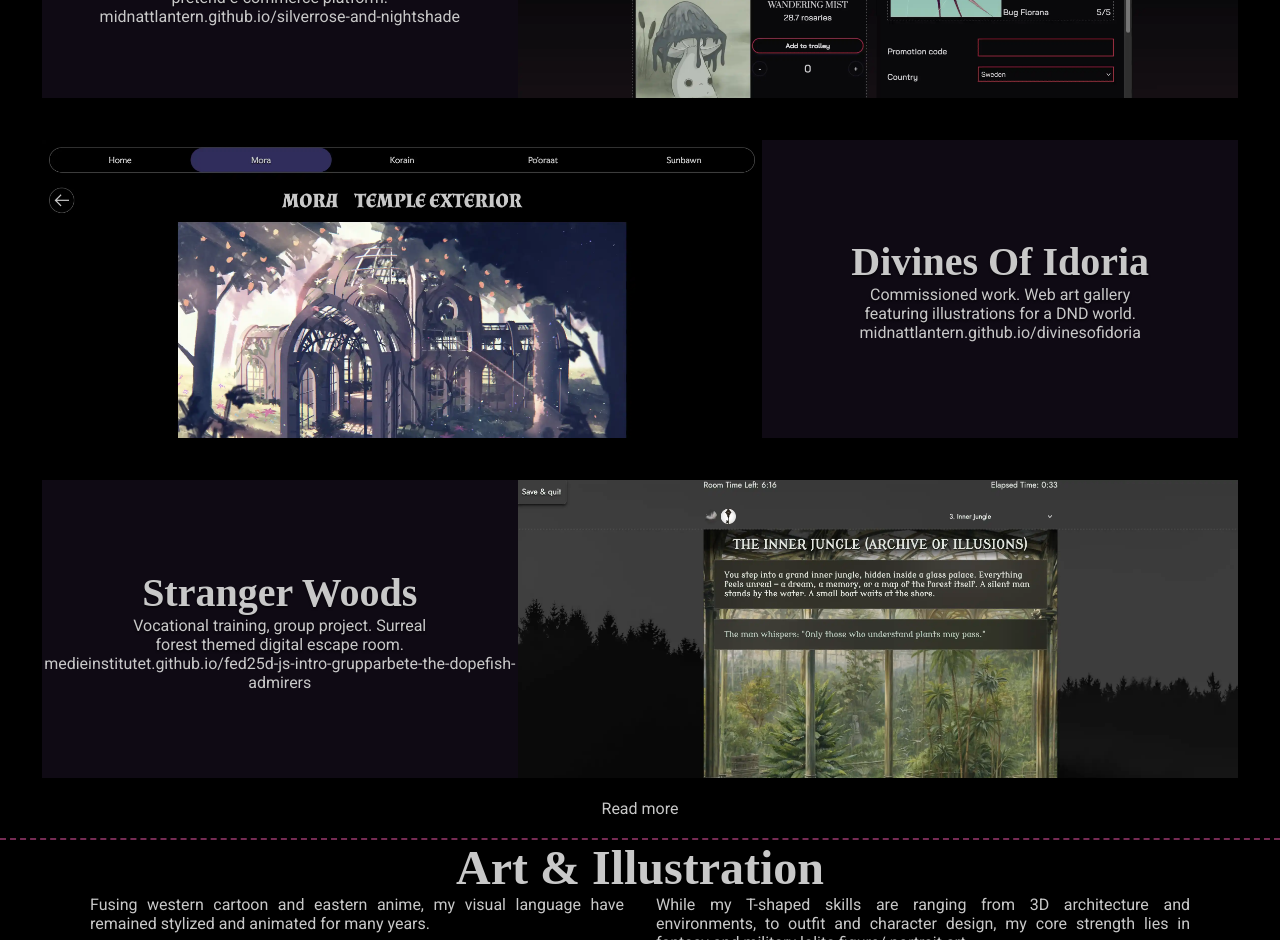
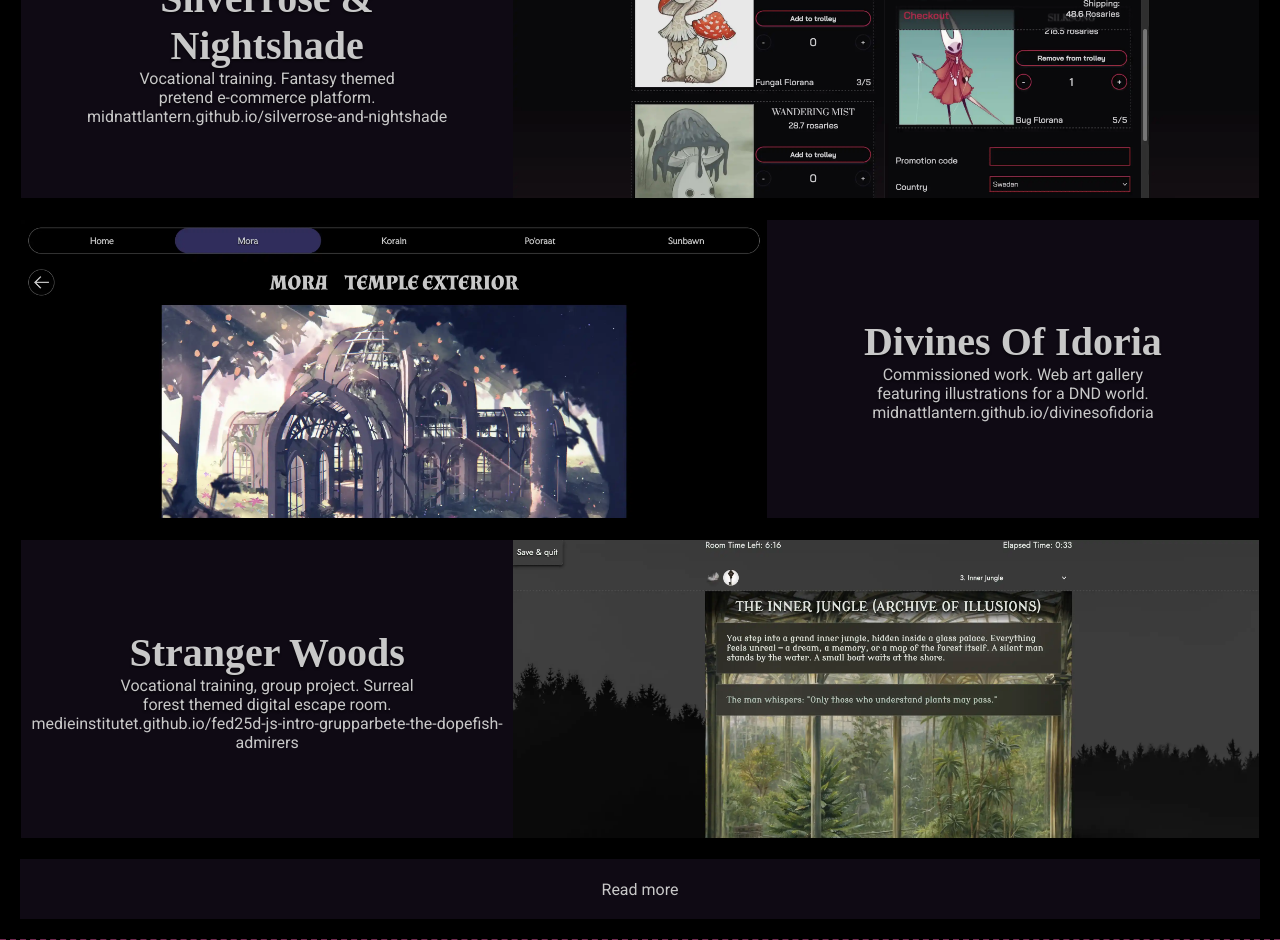
Before and after one commit to MidnattLantern/portfolio, a React (Vite) app: page / in a window 1280 px wide. Shown: the part 1860-2800 px from the top of the page. Built offline with nearby package versions, Linux system fonts and the light colour scheme; a web font is replaced by a local one.

Commit message:
(layout): Adjust the layout of some elements

```diff
--- a/src/App.scss
+++ b/src/App.scss
@@ -88,7 +88,8 @@ header {
         height: 100%;
 
         .midnatt-lanern-logo {
-            height: 60%;
+            width: 60px;
+            aspect-ratio: 1/1;
             fill: var(--color-body);
         }
 
--- a/src/components/web-projects/WebProjects.scss
+++ b/src/components/web-projects/WebProjects.scss
@@ -1,11 +1,11 @@
 .web-projects_card {
     display: flex;
     flex-direction: row;
-    width: calc(100% - 40px - 2px);
+    width: 100%;
     height: 200px;
     border: 1px solid var(--color-clear);
     border-radius: 20px;
-    margin: 20px;
+    // margin: 20px;
     overflow: hidden;
 }
 
--- a/src/pages/frontend/frontendPage.scss
+++ b/src/pages/frontend/frontendPage.scss
@@ -1,5 +1,10 @@
 .frontend-page {
+    display: flex;
+    flex-direction: column;
+    align-items: center;
+    width: 100%;
     padding: 20px;
+    gap: 20px;
 }
 
 .frontend-landing-banner {
--- a/src/pages/home.scss
+++ b/src/pages/home.scss
@@ -104,6 +104,8 @@
     align-items: center;
     width: 100%;
     padding: 20px;
+    padding-top: 100px;
+    gap: 20px;
     border-top: 2px dashed var(--color-theme-transparent);
 }
 
@@ -114,6 +116,7 @@
     position: relative;
     overflow: hidden;
     border-top: 2px dashed var(--color-theme-transparent);
+    padding-top: 100px;
 }
 
 footer {
@@ -135,6 +138,19 @@ footer {
 .discord-username:hover {
     color: var(--color-theme);
     text-decoration: underline;
+}
+
+.read-more-link {
+    display: flex;
+    justify-content: center;
+    align-items: center;
+    width: 100%;
+    height: 60px;
+    background-color: var(--color-theme-dark);
+
+    &:hover {
+        outline: 1px solid var(--color-theme-transparent);
+    }
 }
 
 @media screen and (min-width: 768px) {
--- a/src/pages/homePage.tsx
+++ b/src/pages/homePage.tsx
@@ -58,7 +58,7 @@ function FrontendPreview() {
             <h2>Frontend Development</h2>
             <FrontendIntroText/>
             <WebProjectCards isPreview={true}/>
-            <NavLink to="/frontend">
+            <NavLink to="/frontend" className="read-more-link">
                 <span>Read more</span>
             </NavLink>
         </section>
@@ -73,7 +73,9 @@ function IllustrationPreview() {
             <ScrollingArtGallery/>
             <h3>Explore my art projects on my ArtStation and Pinterest pages:</h3>
             <ArtstationPinterestCards/>
-            <NavLink to="/illustration">Read more</NavLink>
+            <NavLink to="/illustration" className="read-more-link">
+                <span>Read more</span>
+            </NavLink>
         </section>
     )
 }
```
